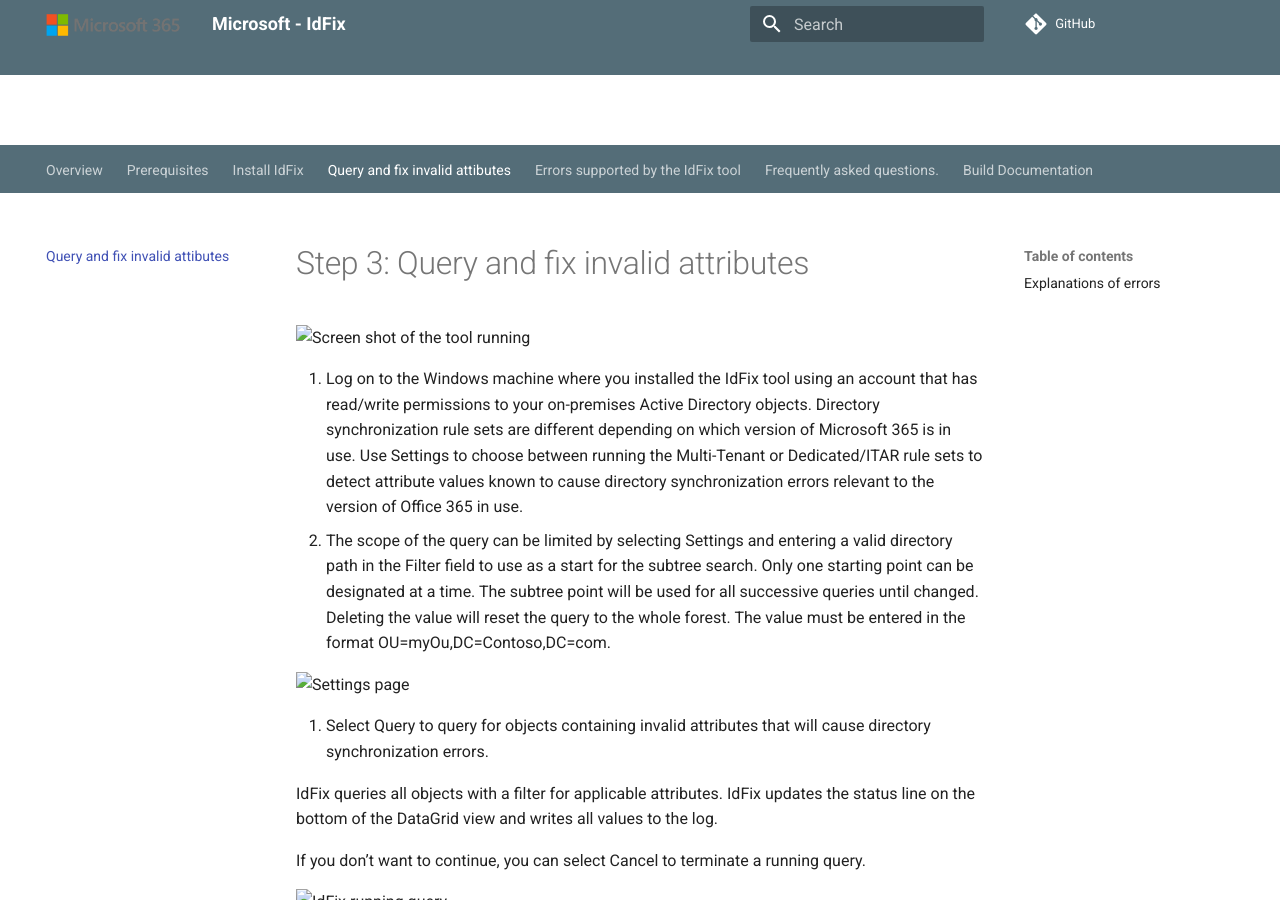
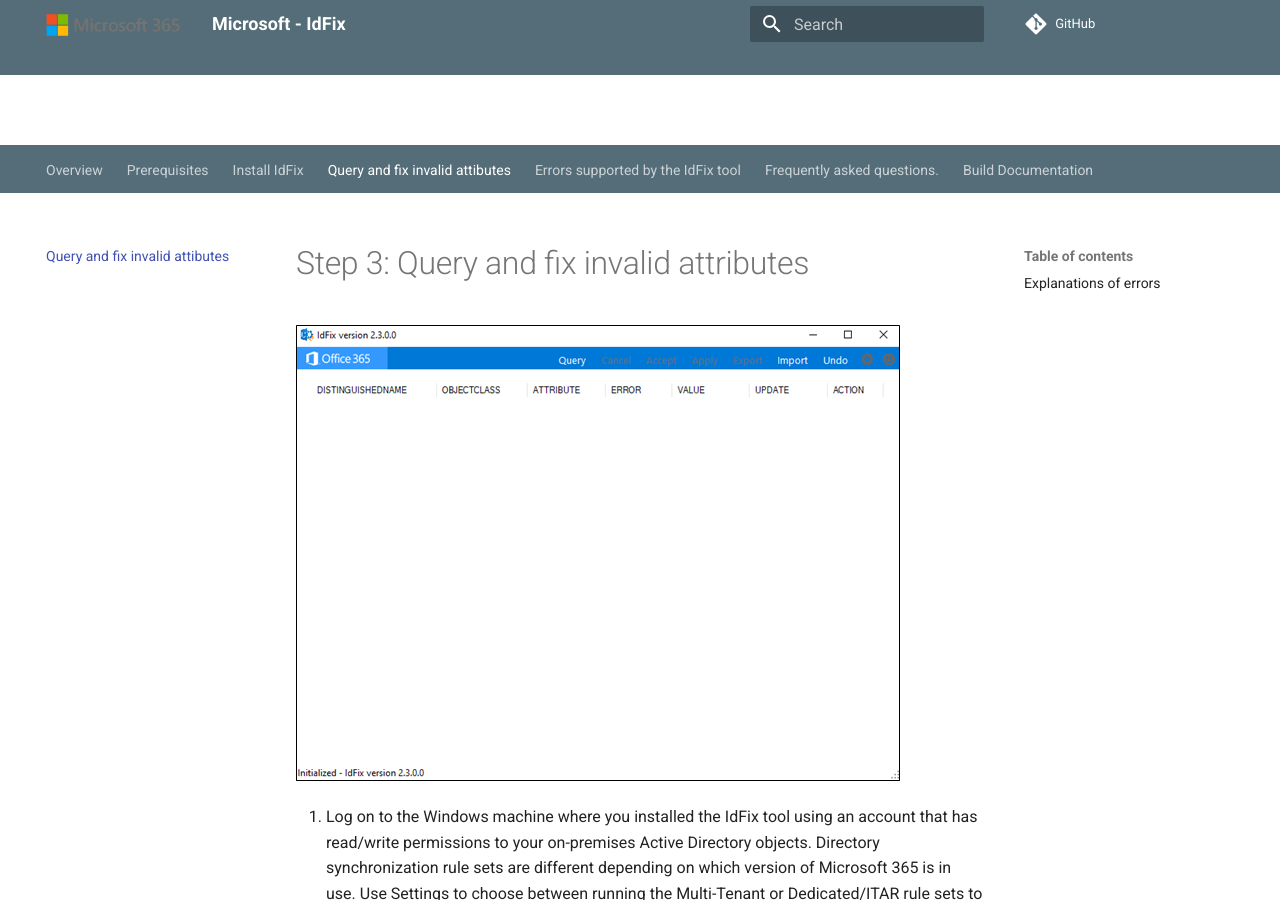
Before and after one commit to microsoft/idfix, an MkDocs documentation site: the page built from docs/Step 3 - Query and fix invalid attributes.md, in a window 1280 px wide and 900 px high. Built offline with MkDocs 1.6.1 and Material for MkDocs 9.7.7, drawn with Linux system fonts in a browser that asks for light colours; comment, search, counter and statistics services are not loaded.

Commit message:
Update Step 3 - Query and fix invalid attributes.md

```diff
--- a/docs/Step 3 - Query and fix invalid attributes.md
+++ b/docs/Step 3 - Query and fix invalid attributes.md
@@ -1,13 +1,13 @@
 # Step 3: Query and fix invalid attributes
 
-![Screen shot of the tool running](IdFixblank.png)
+![Screen shot of the tool running](img/IdFixblank.png)
 
 1.	Log on to the Windows machine where you installed the IdFix tool using an account that has read/write permissions to your on-premises Active Directory objects.
 Directory synchronization rule sets are different depending on which version of Microsoft 365 is in use. Use Settings to choose between running the Multi-Tenant or Dedicated/ITAR   rule sets to detect attribute values known to cause directory synchronization errors relevant to the version of Office 365 in use.
 2.	The scope of the query can be limited by selecting Settings and entering a valid directory path in the Filter   field to use as a start for the subtree search. Only one starting point can be designated at a time.
 The subtree point will be used for all successive queries until changed. Deleting the value will reset the query to the whole forest. The value must be entered in the format OU=myOu,DC=Contoso,DC=com.
 
-![Settings page](IdFixSettings.png)
+![Settings page](img\IdFixSettings.png)
 
 3.	Select Query to query for objects containing invalid attributes that will cause directory synchronization errors.
 
@@ -15,7 +15,7 @@ IdFix queries all objects with a filter for applicable attributes. IdFix updates
 
 If you don’t want to continue, you can select Cancel to terminate a running query.
 
-![IdFix running query](IdFixQuery.png)
+![IdFix running query](img\IdFixQuery.png)
 
 4.	IdFix applies rules against the required AD attributes to determine which objects must be remediated and presents you with any detected error conditions.
 
```
